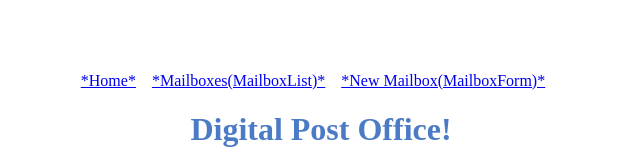
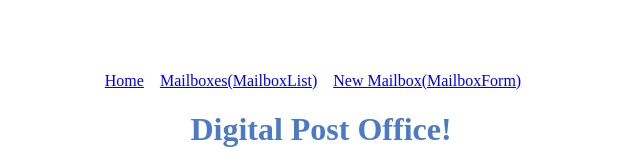
Before and after one commit to SylviaRemington/react-router-dom-lab, a React (Vite) app: page / in a window 1280 px wide. Shown: the top 162 px of the page, without its empty margins (351-991 px from the left). Built offline with nearby package versions, Linux system fonts and the light colour scheme.

Commit message:
fixing NavBar

```diff
--- a/src/components/NavBar/NavBar.jsx
+++ b/src/components/NavBar/NavBar.jsx
@@ -10,20 +10,17 @@ const NavBar = () => {
     <nav>
       <ul>
         <li>
-          <Link to='/'>*Home*</Link>
+          <Link to='/'>Home</Link>
         </li>
 
         <li>
-          <Link to='/mailboxes'>*Mailboxes(MailboxList)*</Link>
+          <Link to='/mailboxes'>Mailboxes(MailboxList)</Link>
         </li>
 
         <li>
-          <Link to='/new-mailbox'>*New Mailbox(MailboxForm)*</Link>
+          <Link to='/new-mailbox'>New Mailbox(MailboxForm)</Link>
         </li>
 
-        {/* <li>
-          <Link to="/mailboxes/:mailboxId">*New Letter(MailboxDetails)*</Link>
-        </li> */}
       </ul>
     </nav>
   );
```
